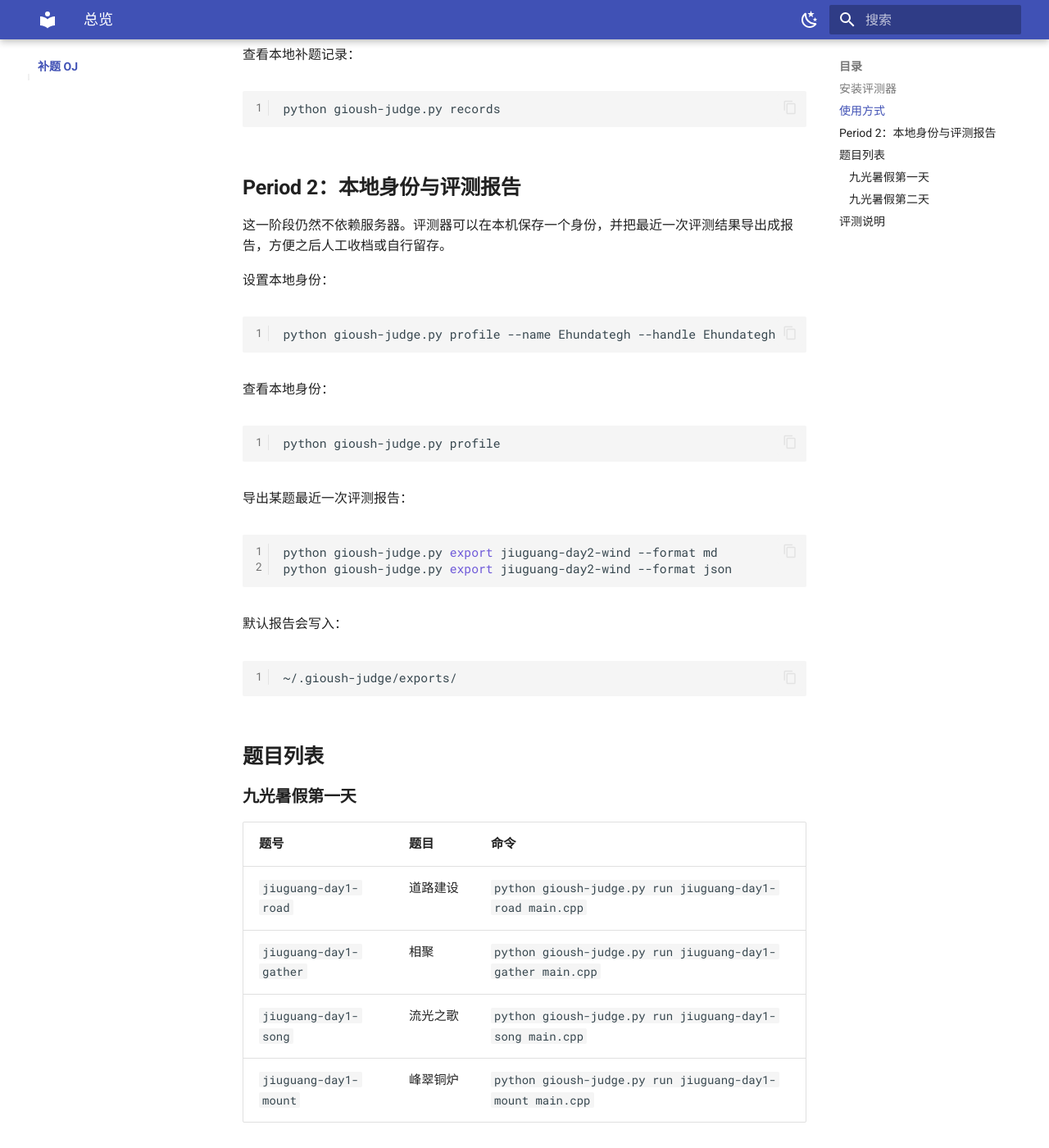
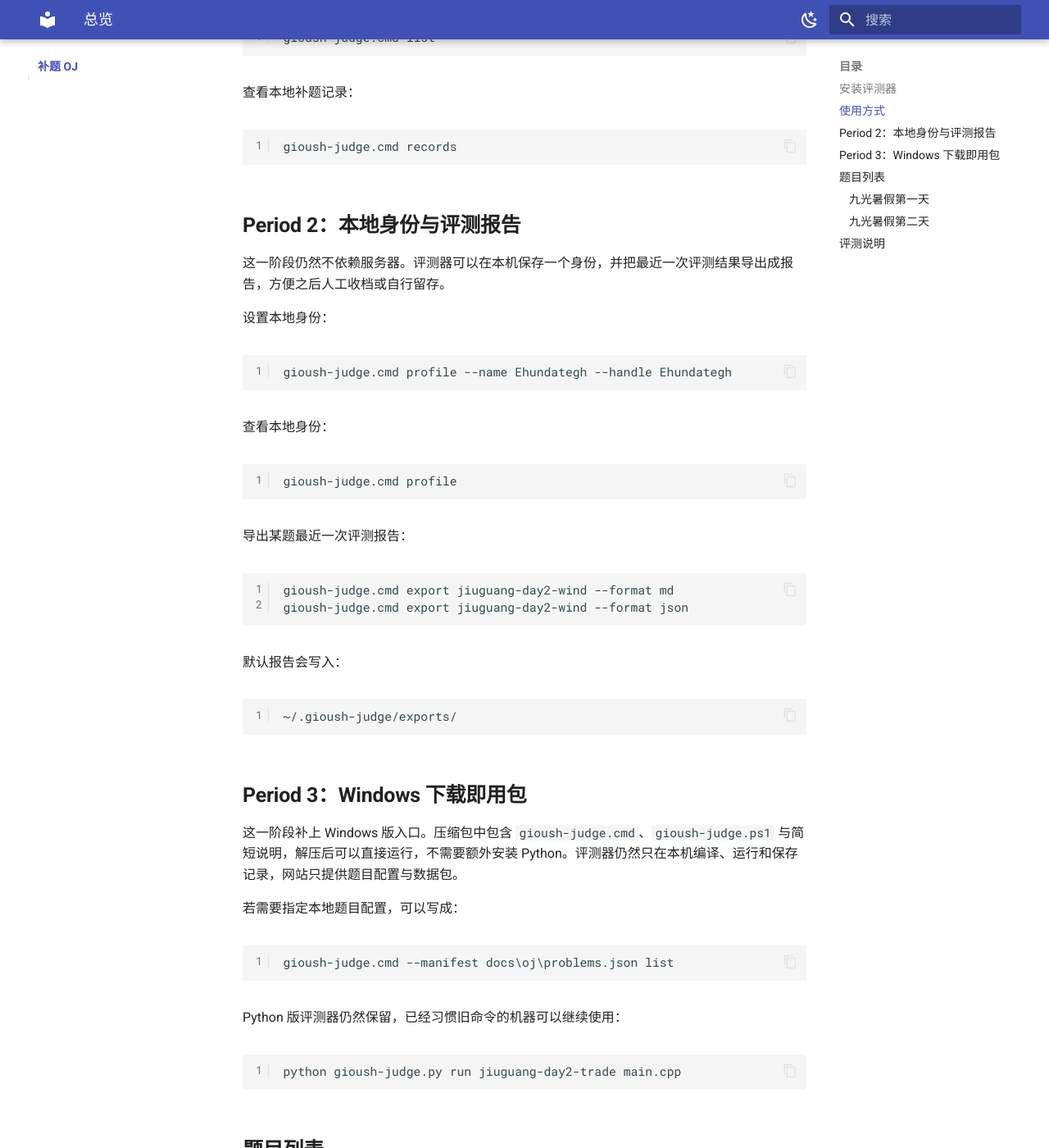
Before and after one commit to Ehundategh/Blog, an MkDocs documentation site: the page built from docs/oj/index.md, in a window 1280 px wide and 1400 px high, scrolled down 1052 px. Shown: the whole window at 82% size. Built offline with MkDocs 1.6.1 and Material for MkDocs 9.7.7, drawn with Linux system fonts in a browser that asks for light colours; some of the changed text lies outside the part shown.

Commit message:
Add no-python Windows judge package

````diff
--- a/docs/oj/index.md
+++ b/docs/oj/index.md
@@ -8,38 +8,39 @@
 
 下载评测器：
 
+- [gioush-judge-windows.zip](/Blog/assets/oj/gioush-judge-windows.zip)
 - [gioush-judge.py](/Blog/assets/oj/gioush-judge.py)
 
 需要本机已经安装：
 
-- Python 3
 - `g++`
 
 检查方式：
 
 ```bash
-python --version
 g++ --version
 ```
+
+Windows 下推荐下载 `gioush-judge-windows.zip`，解压后直接在目录中使用 `gioush-judge.cmd`。这个版本不需要 Python。
 
 ## 使用方式
 
 评测一份 C++ 代码：
 
-```bash
-python gioush-judge.py run jiuguang-day2-trade main.cpp
+```bat
+gioush-judge.cmd run jiuguang-day2-trade main.cpp
 ```
 
 查看题目列表：
 
-```bash
-python gioush-judge.py list
+```bat
+gioush-judge.cmd list
 ```
 
 查看本地补题记录：
 
-```bash
-python gioush-judge.py records
+```bat
+gioush-judge.cmd records
 ```
 
 ## Period 2：本地身份与评测报告
@@ -48,21 +49,21 @@ python gioush-judge.py records
 
 设置本地身份：
 
-```bash
-python gioush-judge.py profile --name Ehundategh --handle Ehundategh
+```bat
+gioush-judge.cmd profile --name Ehundategh --handle Ehundategh
 ```
 
 查看本地身份：
 
-```bash
-python gioush-judge.py profile
+```bat
+gioush-judge.cmd profile
 ```
 
 导出某题最近一次评测报告：
 
-```bash
-python gioush-judge.py export jiuguang-day2-wind --format md
-python gioush-judge.py export jiuguang-day2-wind --format json
+```bat
+gioush-judge.cmd export jiuguang-day2-wind --format md
+gioush-judge.cmd export jiuguang-day2-wind --format json
 ```
 
 默认报告会写入：
@@ -71,25 +72,41 @@ python gioush-judge.py export jiuguang-day2-wind --format json
 ~/.gioush-judge/exports/
 ```
 
+## Period 3：Windows 下载即用包
+
+这一阶段补上 Windows 版入口。压缩包中包含 `gioush-judge.cmd`、`gioush-judge.ps1` 与简短说明，解压后可以直接运行，不需要额外安装 Python。评测器仍然只在本机编译、运行和保存记录，网站只提供题目配置与数据包。
+
+若需要指定本地题目配置，可以写成：
+
+```bat
+gioush-judge.cmd --manifest docs\oj\problems.json list
+```
+
+Python 版评测器仍然保留，已经习惯旧命令的机器可以继续使用：
+
+```bash
+python gioush-judge.py run jiuguang-day2-trade main.cpp
+```
+
 ## 题目列表
 
 ### 九光暑假第一天
 
 | 题号 | 题目 | 命令 |
 | --- | --- | --- |
-| `jiuguang-day1-road` | 道路建设 | `python gioush-judge.py run jiuguang-day1-road main.cpp` |
-| `jiuguang-day1-gather` | 相聚 | `python gioush-judge.py run jiuguang-day1-gather main.cpp` |
-| `jiuguang-day1-song` | 流光之歌 | `python gioush-judge.py run jiuguang-day1-song main.cpp` |
-| `jiuguang-day1-mount` | 峰翠铜炉 | `python gioush-judge.py run jiuguang-day1-mount main.cpp` |
+| `jiuguang-day1-road` | 道路建设 | `gioush-judge.cmd run jiuguang-day1-road main.cpp` |
+| `jiuguang-day1-gather` | 相聚 | `gioush-judge.cmd run jiuguang-day1-gather main.cpp` |
+| `jiuguang-day1-song` | 流光之歌 | `gioush-judge.cmd run jiuguang-day1-song main.cpp` |
+| `jiuguang-day1-mount` | 峰翠铜炉 | `gioush-judge.cmd run jiuguang-day1-mount main.cpp` |
 
 ### 九光暑假第二天
 
 | 题号 | 题目 | 命令 |
 | --- | --- | --- |
-| `jiuguang-day2-reset` | 归零 | `python gioush-judge.py run jiuguang-day2-reset main.cpp` |
-| `jiuguang-day2-escape` | 引力之阱 | `python gioush-judge.py run jiuguang-day2-escape main.cpp` |
-| `jiuguang-day2-trade` | 商路照影 | `python gioush-judge.py run jiuguang-day2-trade main.cpp` |
-| `jiuguang-day2-wind` | 逐风 | `python gioush-judge.py run jiuguang-day2-wind main.cpp` |
+| `jiuguang-day2-reset` | 归零 | `gioush-judge.cmd run jiuguang-day2-reset main.cpp` |
+| `jiuguang-day2-escape` | 引力之阱 | `gioush-judge.cmd run jiuguang-day2-escape main.cpp` |
+| `jiuguang-day2-trade` | 商路照影 | `gioush-judge.cmd run jiuguang-day2-trade main.cpp` |
+| `jiuguang-day2-wind` | 逐风 | `gioush-judge.cmd run jiuguang-day2-wind main.cpp` |
 
 ## 评测说明
 
````
Also changed, not shown: tools/gioush-judge-win/README.md (added, +12 -0 lines), 3 other files.
